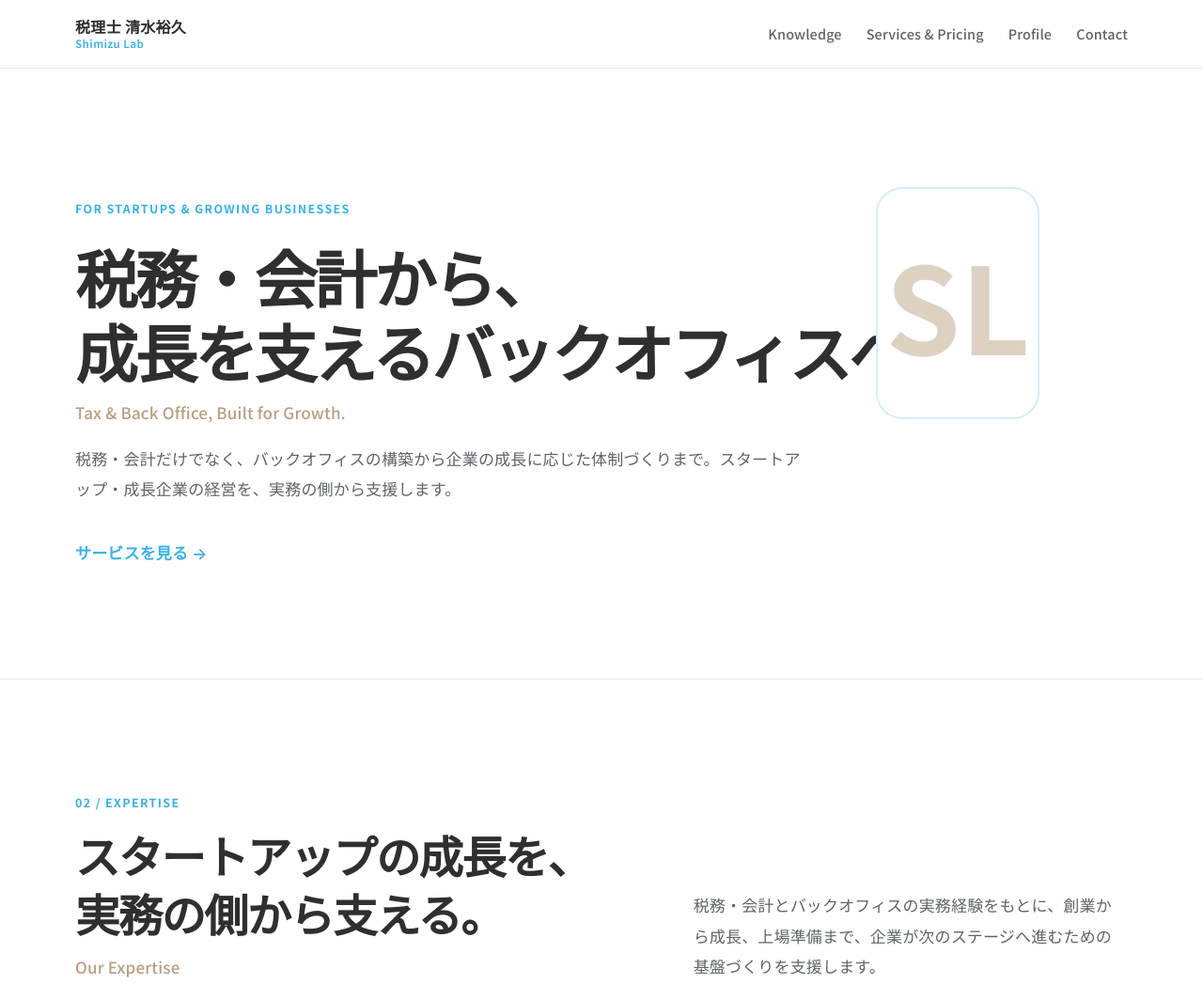
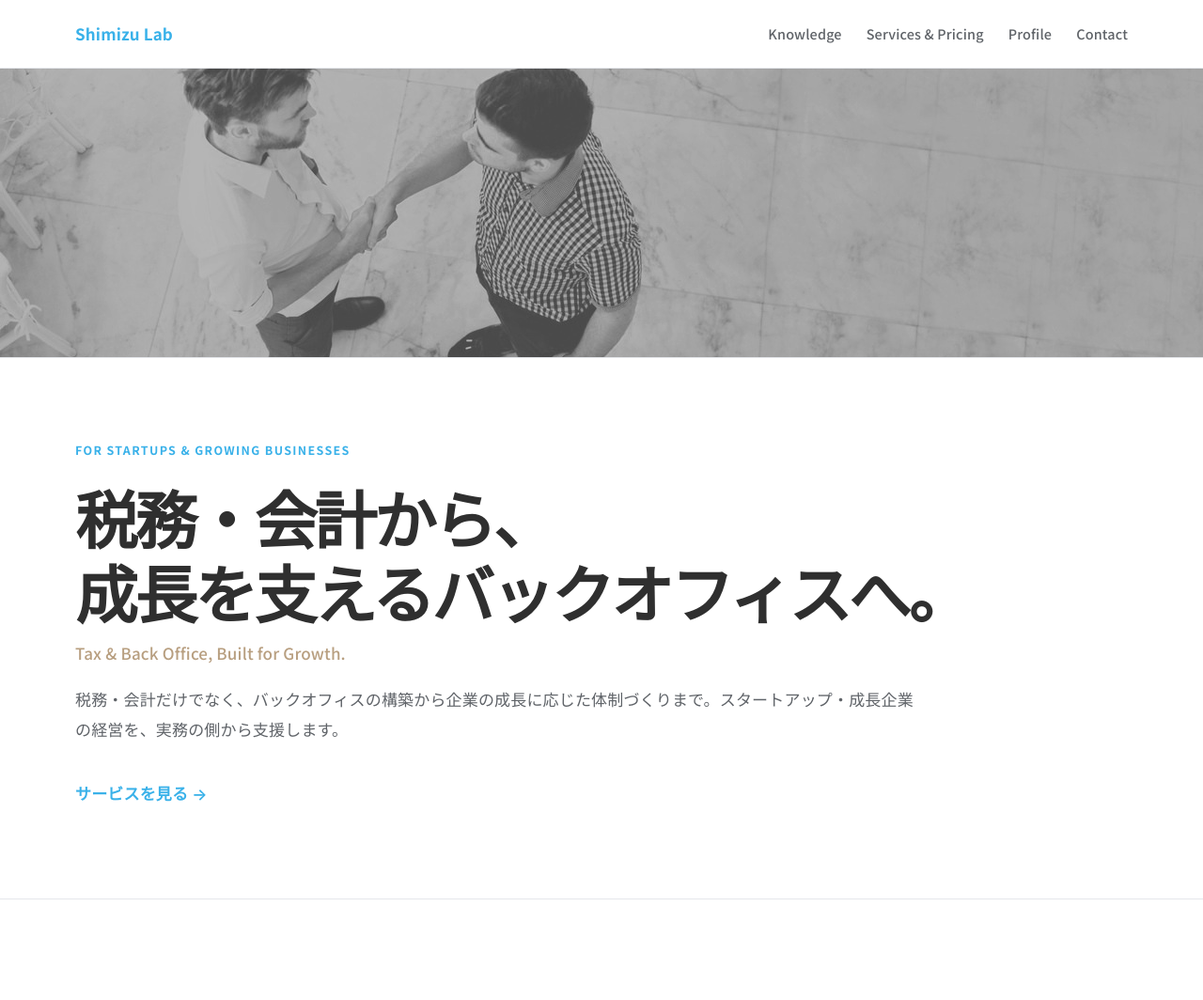
Before and after one commit to hiroshimizu-jp/shimizu-lab, a plain HTML site: page index.html in a window 1280 px wide. Shown: the top 1064 px of the page at 94% size. Drawn offline with Linux system fonts and the light colour scheme.

Commit message:
Add files via upload

```diff
--- a/index.html
+++ b/index.html
@@ -8,12 +8,17 @@
   <link rel="stylesheet" href="styles.css">
 </head>
 <body>
-<header><div class="wrap nav"><a class="brand" href="#top">
-  <span class="brand-main">税理士 清水裕久</span>
-  <span class="brand-sub">Shimizu Lab</span>
-</a><nav><a href="#knowledge">Knowledge</a><a href="#services">Services &amp; Pricing</a><a href="#profile">Profile</a><a href="#contact">Contact</a></nav></div></header>
+<header><div class="wrap nav"><a class="brand" href="#top">Shimizu Lab</a><nav><a href="#knowledge">Knowledge</a><a href="#services">Services &amp; Pricing</a><a href="#profile">Profile</a><a href="#contact">Contact</a></nav></div></header>
 <main id="top">
-<section class="hero"><div class="wrap hero-grid"><div><p class="eyebrow">FOR STARTUPS &amp; GROWING BUSINESSES</p><h1>税務・会計から、<br>成長を支えるバックオフィスへ。</h1><p class="en">Tax &amp; Back Office, Built for Growth.</p><p class="lead">税務・会計だけでなく、バックオフィスの構築から企業の成長に応じた体制づくりまで。スタートアップ・成長企業の経営を、実務の側から支援します。</p><a class="link" href="#services">サービスを見る →</a></div><div class="mark">SL</div></div></section>
+<section class="hero-banner" aria-label="イメージ画像">
+  <img src="assets/hero-banner.jpg" alt="">
+</section>
+
+<section class="hero">
+  <div class="wrap hero-single">
+    <p class="eyebrow">FOR STARTUPS &amp; GROWING BUSINESSES</p><h1>税務・会計から、<br>成長を支えるバックオフィスへ。</h1><p class="en">Tax &amp; Back Office, Built for Growth.</p><p class="lead">税務・会計だけでなく、バックオフィスの構築から企業の成長に応じた体制づくりまで。スタートアップ・成長企業の経営を、実務の側から支援します。</p><a class="link" href="#services">サービスを見る →</a>
+  </div>
+</section>
 
 <section class="section bordered" id="expertise"><div class="wrap"><p class="label">02 / EXPERTISE</p><div class="intro"><div><h2>スタートアップの成長を、実務の側から支える。</h2><p class="en">Our Expertise</p></div><p>税務・会計とバックオフィスの実務経験をもとに、創業から成長、上場準備まで、企業が次のステージへ進むための基盤づくりを支援します。</p></div><div class="cards three">
 <article><span>01</span><h3>スタートアップ・成長企業支援</h3><p class="en small">Startup &amp; Growth</p><p>創業期から成長期まで、企業のステージに応じて変化する税務・会計・バックオフィスの課題に対応します。</p></article>
--- a/styles.css
+++ b/styles.css
@@ -45,26 +45,9 @@ header{
 }
 
 .brand{
-  display:flex;
-  flex-direction:column;
-  align-items:flex-start;
-  gap:1px;
+  color:var(--brand-blue);
+  font-weight:700;
   text-decoration:none;
-  line-height:1.25;
-}
-
-.brand-main{
-  color:var(--text);
-  font-size:1rem;
-  font-weight:700;
-  letter-spacing:.02em;
-}
-
-.brand-sub{
-  color:var(--brand-blue);
-  font-size:.72rem;
-  font-weight:600;
-  letter-spacing:.04em;
 }
 
 .nav nav{display:flex;gap:26px}
@@ -76,10 +59,34 @@ header{
 }
 .nav nav a:hover{color:var(--brand-blue)}
 
+
+.hero-banner{
+  width:100%;
+  background:var(--white);
+  border-bottom:1px solid var(--line);
+}
+
+.hero-banner img{
+  display:block;
+  width:100%;
+  height:clamp(220px,24vw,360px);
+  object-fit:cover;
+  object-position:center 40%;
+  filter:grayscale(100%);
+}
+
+.hero-single{
+  max-width:1120px;
+}
+
+.hero-single > *{
+  max-width:900px;
+}
+
 .hero,.section{padding:108px 0}
-.hero{padding-top:126px;padding-bottom:118px}
+.hero{padding-top:74px;padding-bottom:96px}
 
-.hero-grid,.intro,.profile,.office,.contact{
+.intro,.profile,.office,.contact{
   display:grid;
   grid-template-columns:1.35fr .65fr;
   gap:72px;
@@ -94,7 +101,7 @@ header{
 }
 
 .hero h1{
-  max-width:780px;
+  max-width:940px;
   font-size:clamp(3.1rem,5.2vw,5.05rem);
   line-height:1.18;
   letter-spacing:-.045em;
@@ -126,17 +133,6 @@ header{
 
 .link:hover{text-decoration:underline}
 
-.mark{
-  aspect-ratio:1;
-  display:grid;
-  place-items:center;
-  background:var(--white);
-  border:2px solid rgba(57,177,233,.22);
-  border-radius:28px;
-  color:rgba(184,159,128,.48);
-  font-size:8rem;
-  font-weight:700;
-}
 
 .bordered{
   border-top:1px solid var(--line);
@@ -325,14 +321,17 @@ footer{
 
 @media(max-width:900px){
   .nav nav{display:none}
-  .hero-grid,.intro,.profile,.office,.contact,.foot,.cards.three,.cards.two{grid-template-columns:1fr}
-  .mark{display:none}
+  .intro,.profile,.office,.contact,.foot,.cards.three,.cards.two{grid-template-columns:1fr}
   .intro{gap:18px}
   .profile img{max-width:520px}
   .row{grid-template-columns:1fr;gap:4px}
 }
 
 @media(max-width:600px){
+
+  .hero-banner img{
+    height:190px;
+  }
   body{font-size:16px}
   .wrap{width:calc(100% - 28px)}
   .hero,.section{padding:76px 0}
```
Also changed, not shown: assets/hero-banner.jpg (added).
